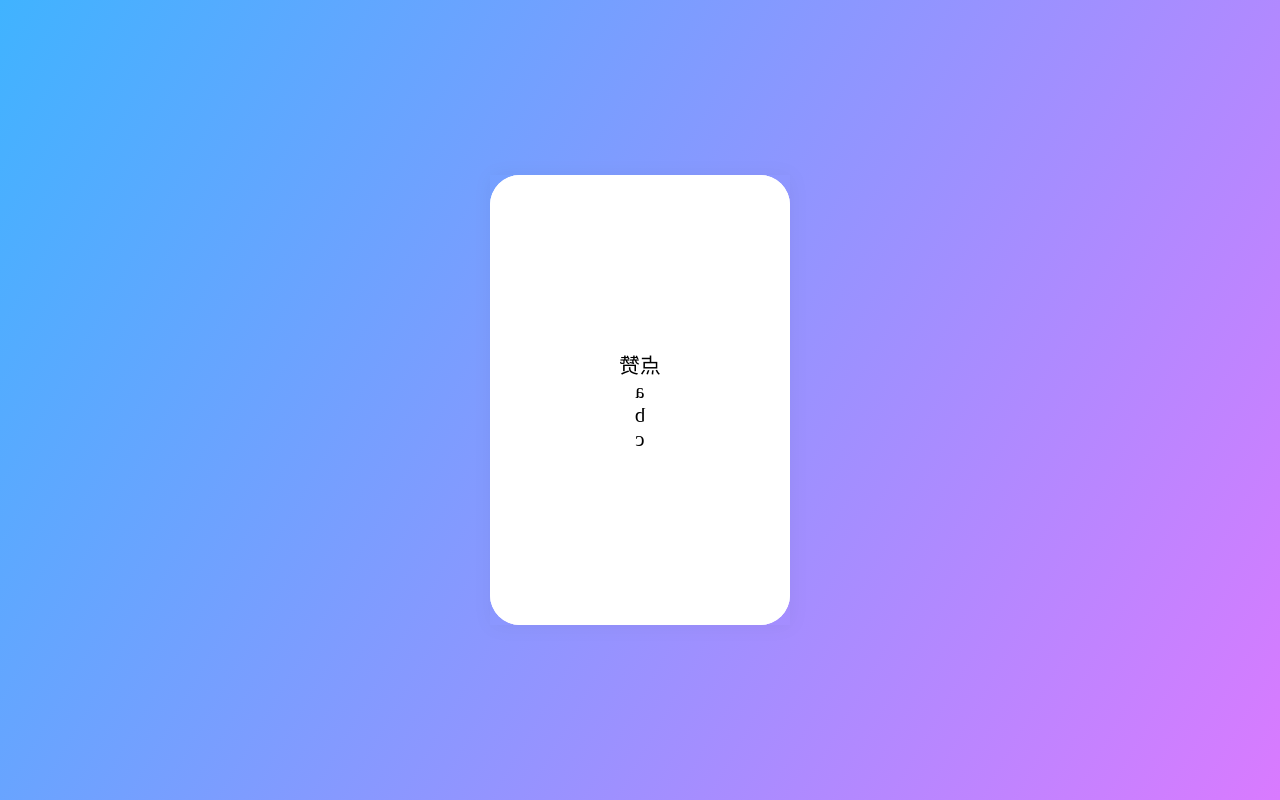
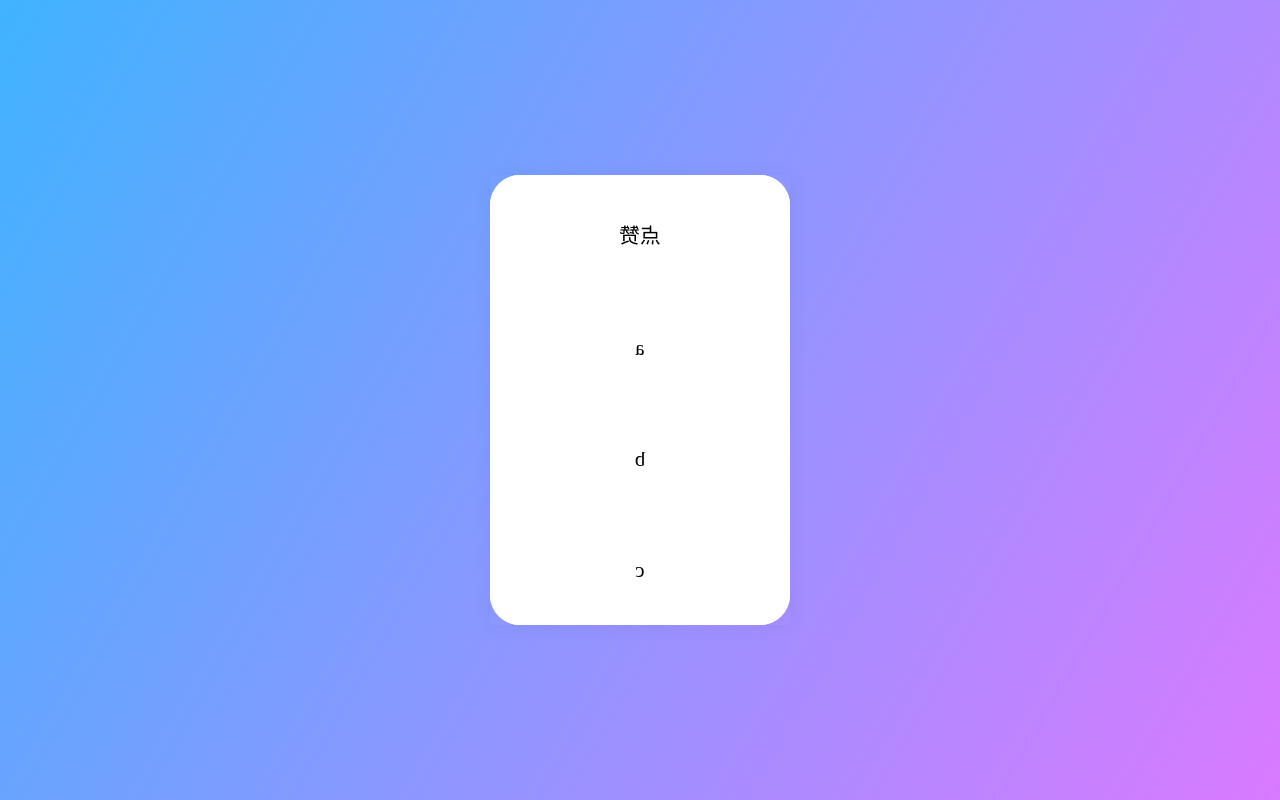
Before and after one commit to twheastasia/learnHtmlCss, a plain HTML site: page 0073D旋转卡片/index.html in a window 1280 px wide. Drawn offline with Linux system fonts and the light colour scheme.

Commit message:
添加注释

```diff
--- a/0073D旋转卡片/style.css
+++ b/0073D旋转卡片/style.css
@@ -1,6 +1,8 @@
 * {
+  /* 消除内外边距 */
   margin: 0;
   padding: 0;
+  /* user-select 属性规定是否能选取元素的文本。 */
   user-select: none;
 }
 
@@ -12,17 +14,24 @@ body {
   display: flex;
   justify-content: center;
   align-items: center;
+  /* 渐变 */
   background-image: linear-gradient(120deg, #40b3ff, #d97aff);
 }
 
 .card {
   position: relative;
+  /* transform-style 属性规定如何在 3D 空间中呈现被嵌套的元素。 */
+  /* preserve-3d	子元素将保留其 3D 位置。 */
   transform-style: preserve-3d;
   width: 300px;
   height: 450px;
+  /* 鼠标手型 */
   cursor: pointer;
+  /* box-shadow 属性向框添加一个或多个阴影。
+  box-shadow: h-shadow v-shadow blur spread color inset; */
   box-shadow: 1px 1px 20px rgba(0,0,0,0.05);
-  animation: rotate-reserve 1s cubic-bezier(0.76, -0.51, 0.29, 1.5) forwards;
+  /* 动画 */
+  /* animation: rotate-reserve 1s cubic-bezier(0.76, -0.51, 0.29, 1.5) forwards; */
 }
 
 p {
@@ -37,8 +46,10 @@ p {
   width: 100%;
   height: 100%;
   display: flex;
-  justify-content: center;
+  /* 项目在行之前、行之间和行之后留有空间。 */
+  justify-content: space-around;
   align-items: center;
+  /* flex-direction 属性规定弹性项目的方向。 */
   flex-direction: column;
   border-radius: 30px;
   background-color: #fff;
```
